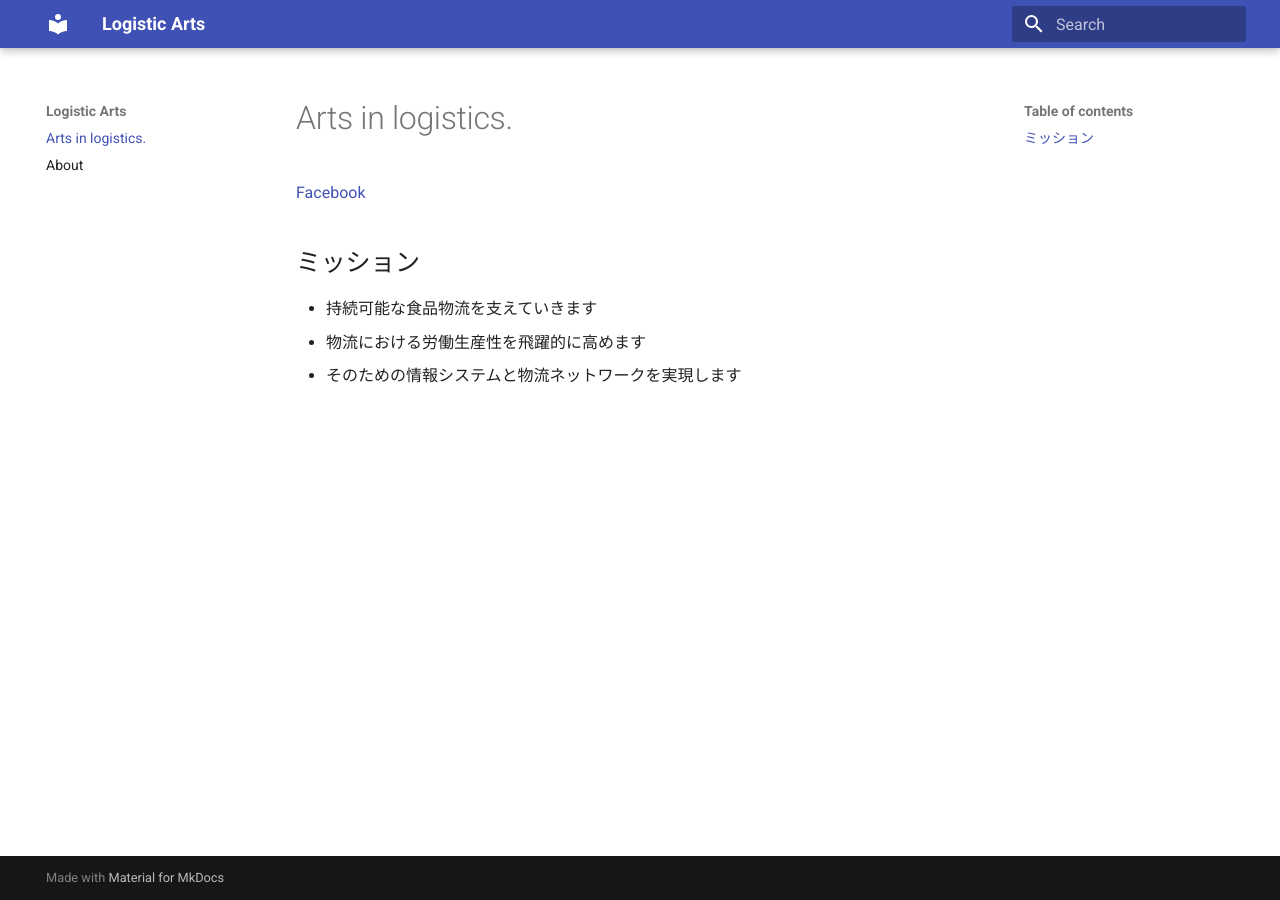
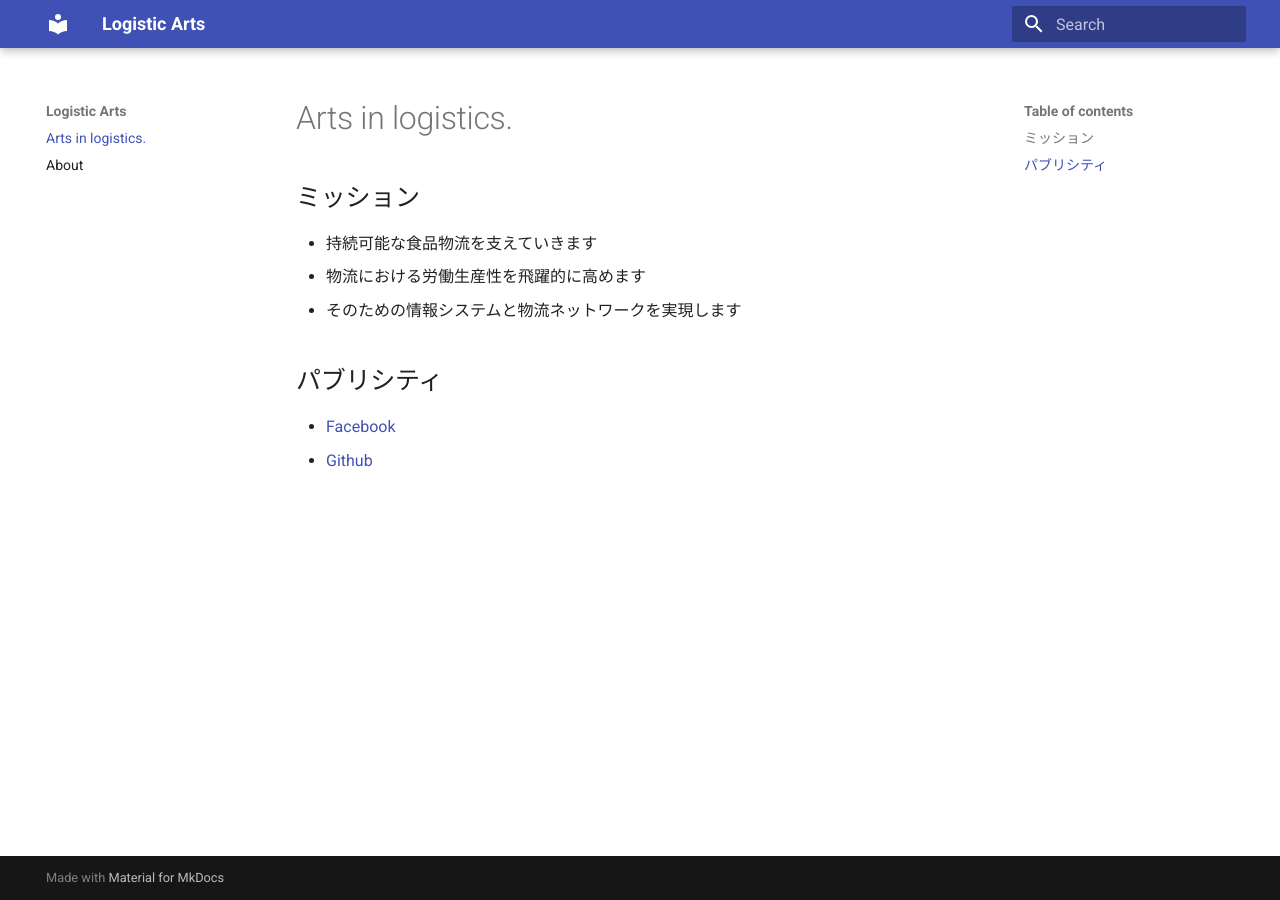
Before and after one commit to logisticarts/logisticarts.github.io, an MkDocs documentation site: the page built from docs/index.md, in a window 1280 px wide. Built offline with MkDocs 1.6.1 and Material for MkDocs 9.7.7, drawn with Linux system fonts in a browser that asks for light colours.

Commit message:
github link

```diff
--- a/docs/index.md
+++ b/docs/index.md
@@ -1,9 +1,14 @@
 # Arts in logistics.
 
-[Facebook](https://www.facebook.com/artsinlogistics/)
 
 ## ミッション
 
 - 持続可能な食品物流を支えていきます
 - 物流における労働生産性を飛躍的に高めます
 - そのための情報システムと物流ネットワークを実現します
+
+
+## パブリシティ
+
+- [Facebook](https://www.facebook.com/artsinlogistics/)
+- [Github](https://github.com/logisticarts)
```
